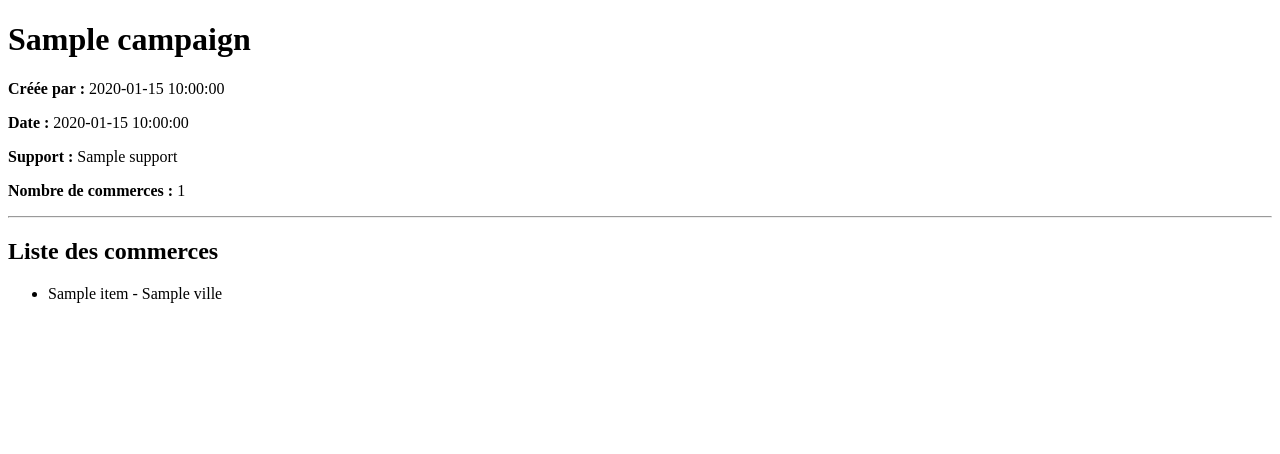
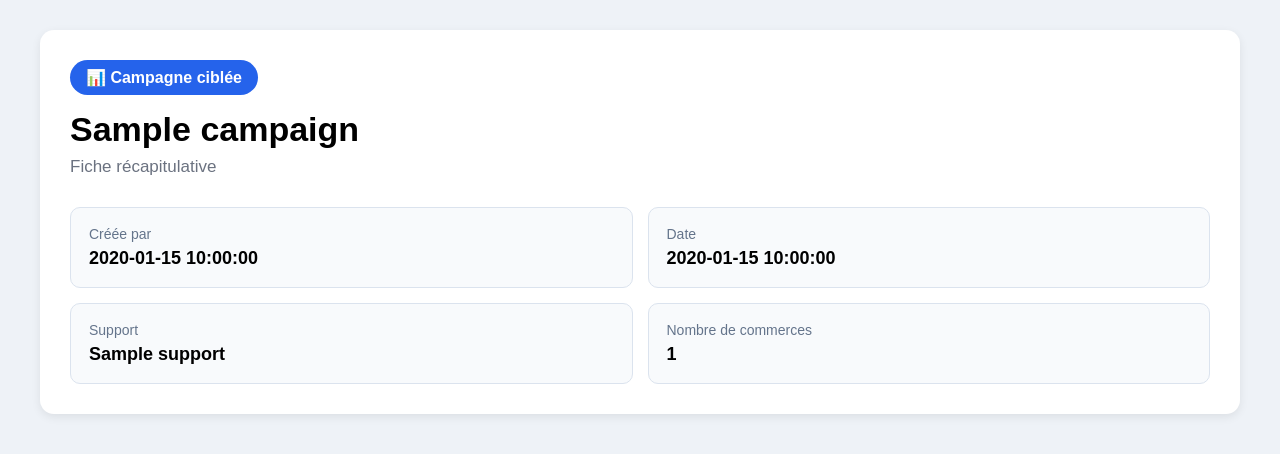
Before and after one commit to MONNET66/potentieldiffusiondiffmedia, a Flask app: template templates/campaign_resume.html in a window 1280 px wide. Shown: the top 454 px of the page. Run offline with Flask 3, Linux system fonts and the light colour scheme; data comes from the database, SQL or seed files in the repository; the template is opened without the code that fills it: most values are stand-ins (such as "Sample title", 1, 10 or a date in 2020).

Commit message:
Update campaign_resume.html

```diff
--- a/templates/campaign_resume.html
+++ b/templates/campaign_resume.html
@@ -1,30 +1,193 @@
 <!DOCTYPE html>
-<html>
+<html lang="fr">
 <head>
-    <meta charset="utf-8">
-    <title>Récapitulatif campagne</title>
+<meta charset="utf-8">
+
+<title>Récapitulatif campagne</title>
+
+<style>
+
+body{
+    margin:0;
+    background:#eef2f7;
+    font-family:Arial,Helvetica,sans-serif;
+}
+
+.container{
+    width:1200px;
+    margin:30px auto;
+}
+
+.header{
+    background:white;
+    border-radius:14px;
+    padding:30px;
+    box-shadow:0 3px 10px rgba(0,0,0,.08);
+    margin-bottom:25px;
+}
+
+.badge{
+    display:inline-block;
+    background:#2563eb;
+    color:white;
+    padding:8px 16px;
+    border-radius:25px;
+    font-weight:bold;
+    margin-bottom:15px;
+}
+
+h1{
+    margin:0;
+    font-size:34px;
+}
+
+.subtitle{
+    color:#6b7280;
+    margin-top:8px;
+    font-size:17px;
+}
+
+.info-grid{
+
+    display:grid;
+
+    grid-template-columns:repeat(2,1fr);
+
+    gap:15px;
+
+    margin-top:30px;
+
+}
+
+.card{
+
+    background:#f8fafc;
+
+    border-radius:10px;
+
+    padding:18px;
+
+    border:1px solid #dbe3ee;
+
+}
+
+.label{
+
+    color:#64748b;
+
+    font-size:14px;
+
+}
+
+.value{
+
+    font-size:18px;
+
+    font-weight:bold;
+
+    margin-top:6px;
+
+}
+
+</style>
+
 </head>
+
 <body>
 
-<h1>{{ campaign["name"] }}</h1>
+<div class="container">
 
-<p><b>Créée par :</b> {{ campaign["created_by"] }}</p>
+<div class="header">
 
-<p><b>Date :</b> {{ campaign["created_at"] }}</p>
+<div class="badge">
 
-<p><b>Support :</b> {{ campaign["support"] }}</p>
+📊 Campagne ciblée
 
-<p><b>Nombre de commerces :</b> {{ items|length }}</p>
+</div>
 
-<hr>
+<h1>
 
-<h2>Liste des commerces</h2>
+{{ campaign["name"] }}
 
-<ul>
-{% for item in items %}
-    <li>{{ item["name"] }} - {{ item["ville"] }}</li>
-{% endfor %}
-</ul>
+</h1>
+
+<div class="subtitle">
+
+Fiche récapitulative
+
+</div>
+
+<div class="info-grid">
+
+<div class="card">
+
+<div class="label">
+
+Créée par
+
+</div>
+
+<div class="value">
+
+{{ campaign["created_by"] }}
+
+</div>
+
+</div>
+
+<div class="card">
+
+<div class="label">
+
+Date
+
+</div>
+
+<div class="value">
+
+{{ campaign["created_at"] }}
+
+</div>
+
+</div>
+
+<div class="card">
+
+<div class="label">
+
+Support
+
+</div>
+
+<div class="value">
+
+{{ campaign["support"] }}
+
+</div>
+
+</div>
+
+<div class="card">
+
+<div class="label">
+
+Nombre de commerces
+
+</div>
+
+<div class="value">
+
+{{ items|length }}
+
+</div>
+
+</div>
+
+</div>
+
+</div>
+
+</div>
 
 </body>
 </html>
```
